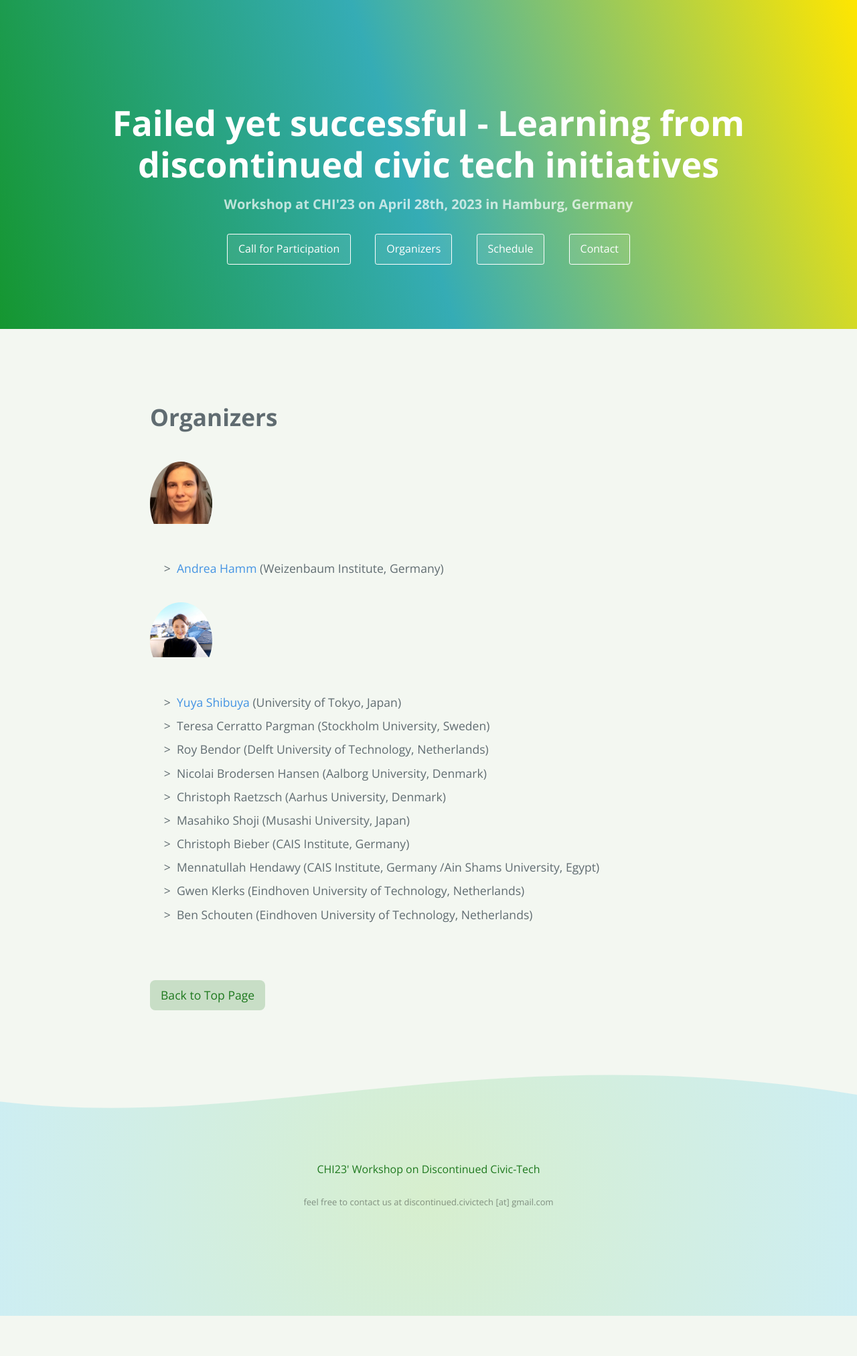
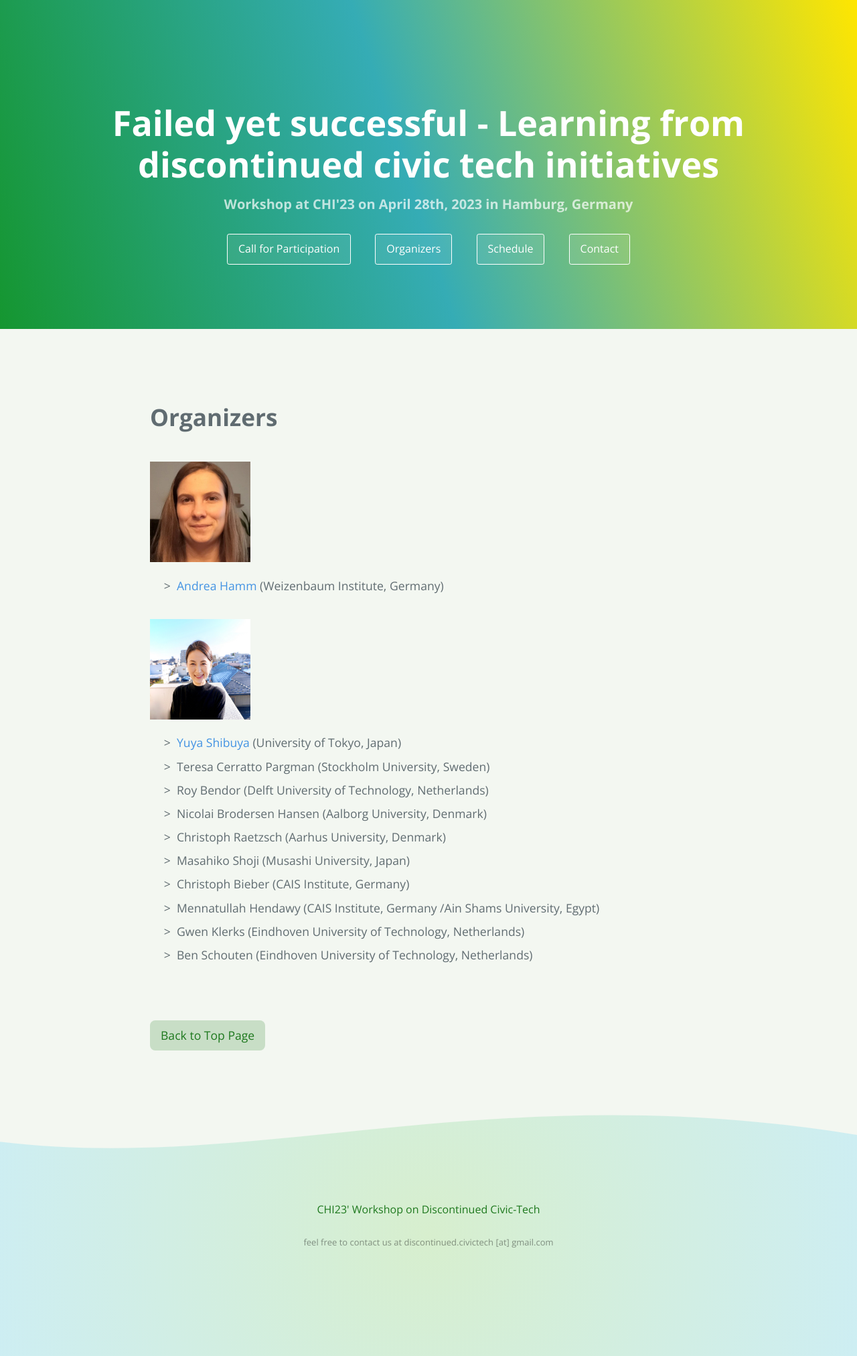
Before and after one commit to discontinued-civictech/discontinued-civictech.github.io, a Jekyll site: the page built from organizers.md, in a window 1280 px wide. Shown: the whole page at 67% size. Built offline with Jekyll 4.4.1, drawn with Linux system fonts in a browser that asks for light colours; our own code applies the rules of GitHub Pages for plain Markdown files; before the commit the page ends 1964 px from its top, so only the background shows below that.

Commit message:
Update photos

```diff
--- a/_sass/jekyll-theme-cayman.scss
+++ b/_sass/jekyll-theme-cayman.scss
@@ -268,11 +268,12 @@ a {
   }
 
   .profile-photo {
-    width:5.8rem;
-    max-width:20%;
-    // height: 2.8rem;
+    width:150px;
+    height: 150px;
     border-radius: 50%;
-    overflow: hidden;
+    // overflow: hidden;
+    object-fit: cover;
+    object-position: center right;
   }
 
   .profile-photo img {
```
